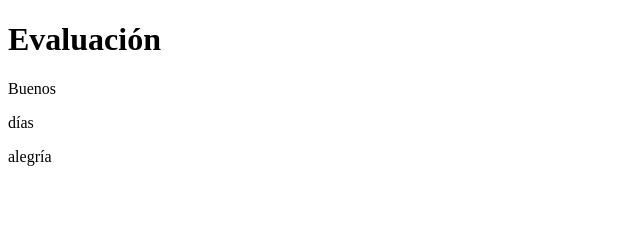
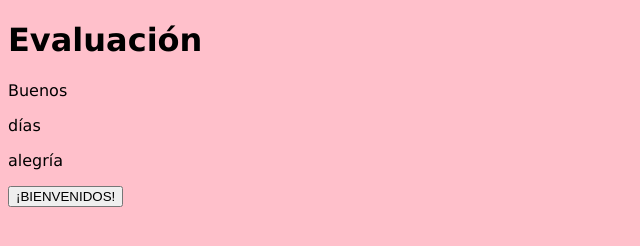
Before and after one commit to GabyLeal/gitevaluacion, a plain HTML site: page index.html in a window 1280 px wide. Shown: the whole page, without its empty margins (0-640 px from the left). Drawn offline with Linux system fonts and the light colour scheme.

Commit message:
añadir commit

```diff
--- /dev/null
+++ b/CSS/estilos.css
@@ -0,0 +1,4 @@
+body{
+    background-color: pink;
+    font-family: Verdana, Geneva, Tahoma, sans-serif;
+}
--- /dev/null
+++ b/JS/bienvenida.js
@@ -0,0 +1,3 @@
+function bienvenida(){
+    alert ("En el Sena todo es gratis");
+}
--- a/index.html
+++ b/index.html
@@ -5,11 +5,15 @@
     <meta http-equiv="X-UA-Compatible" content="IE=edge">
     <meta name="viewport" content="width=device-width, initial-scale=1.0">
     <title>Document</title>
+    <link rel="stylesheet" href="./CSS/estilos.css">
+    <script src="./JS/bienvenida.js"></script>
 </head>
 <body>
     <h1>Evaluación</h1>
     <p>Buenos</p>
     <p>días</p>
     <p>alegría</p>
+
+    <input type="button" onclick="bienvenida()" value="¡BIENVENIDOS!">
 </body>
 </html>
```
